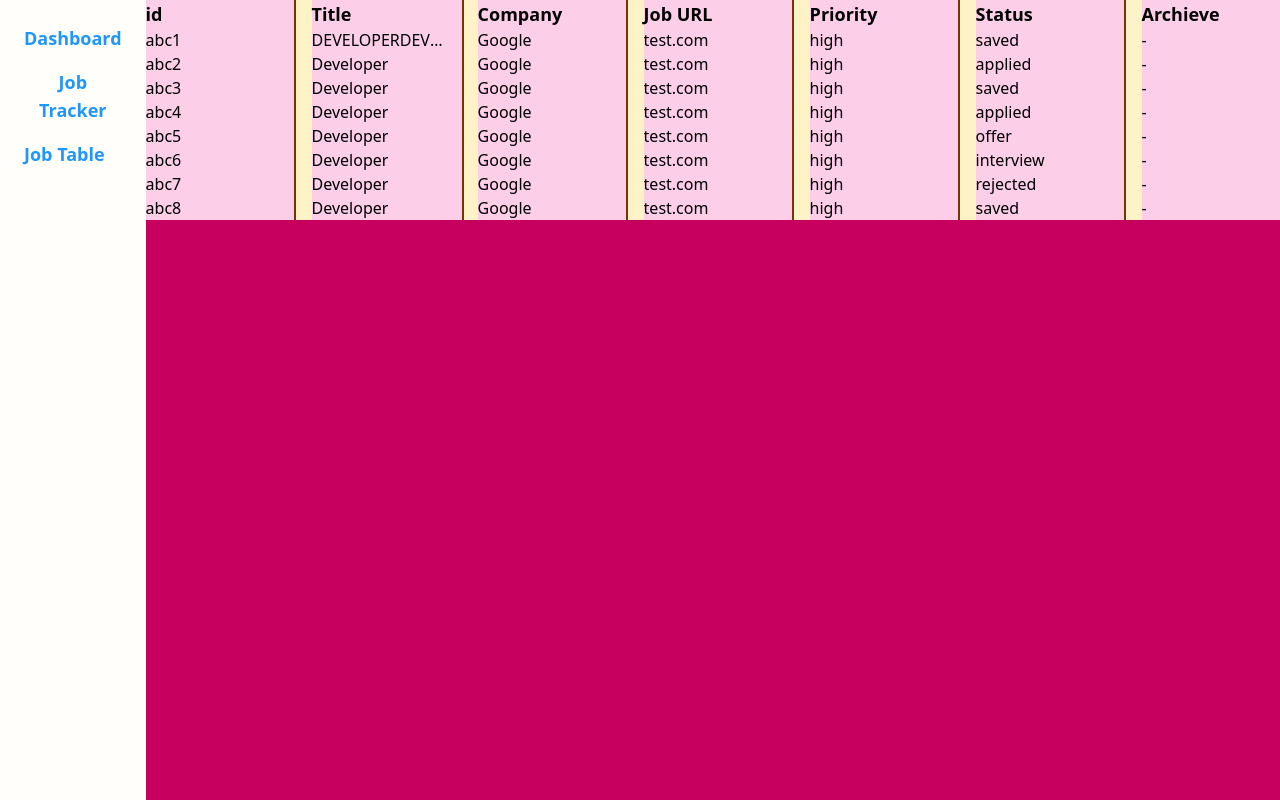
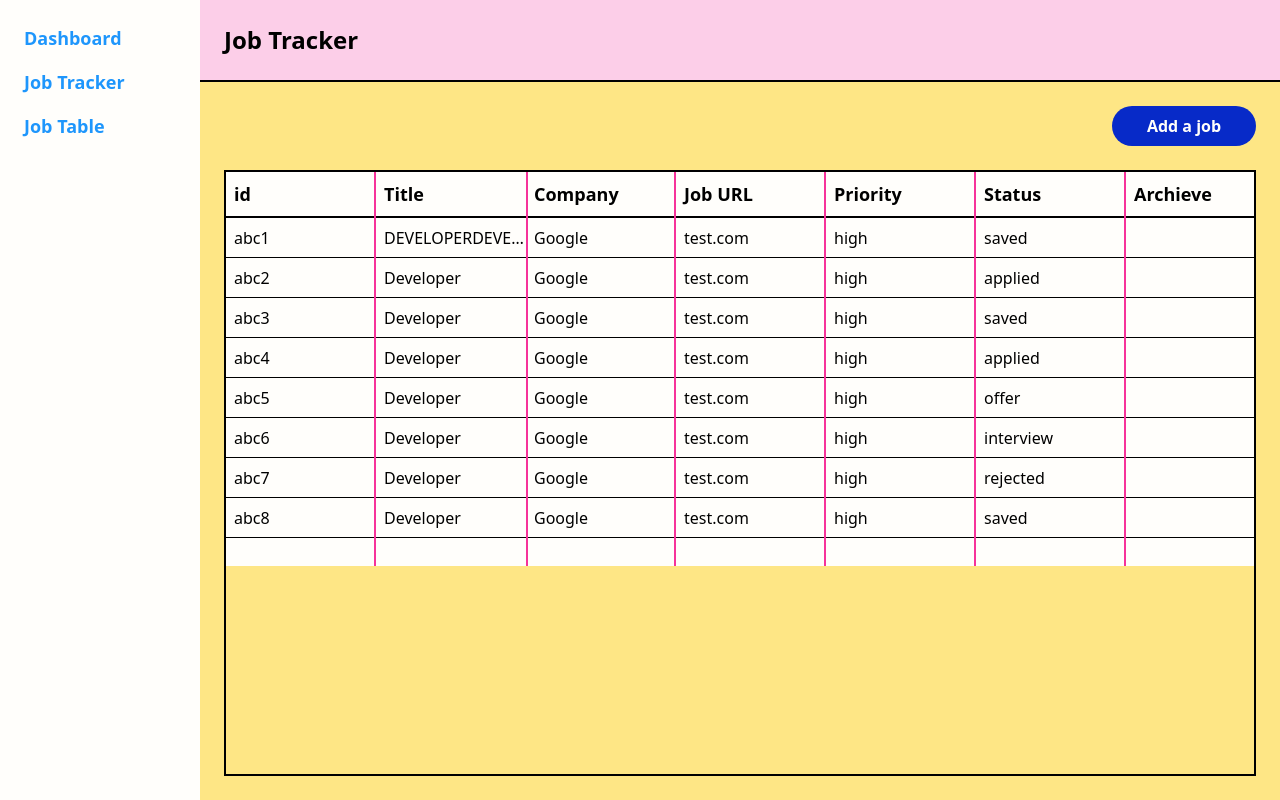
Before and after one commit to MayKhine/trkHire, a React (Vite) app: page /jobtable in a window 1280 px wide. Built offline with nearby package versions, Linux system fonts and the light colour scheme.

Commit message:
working on the table page

```diff
--- a/src/components/KanbanBoard/KanbanCard.tsx
+++ b/src/components/KanbanBoard/KanbanCard.tsx
@@ -15,14 +15,16 @@ export const KanbanCard = ({ colId, job }: KanbanCardProps) => {
       ref={setNodeRef}
       {...attributes}
       {...listeners}
-      className="bg-lightBlue1 p-3 rounded shadow cursor-grab hover:bg-lightBlue2 active:opacity-50"
+      className="bg-lightBlue1 p-3 rounded shadow cursor-grab hover:bg-lightBlue2 active:opacity-50 w-full"
       style={{
         transform: CSS.Transform.toString(transform),
         transition,
       }}
     >
       <div> {job.id}</div>
-      <div> {job.title}</div>
+      <div className="w-full overflow-hidden text-ellipsis whitespace-nowrap ">
+        {job.title}
+      </div>
       <div> {job.company}</div>
     </div>
   )
--- a/src/components/Menu/MenuBar.tsx
+++ b/src/components/Menu/MenuBar.tsx
@@ -3,8 +3,8 @@ import { MenuButton } from "./MenuButton"
 
 export const MenuBar = () => {
   return (
-    <div className="bg-offWhite w-50 p-4 flex items-start">
-      <nav>
+    <div>
+      <nav className="flex flex-col bg-offWhite items-start bg-pink min-w-50 p-4 h-full">
         <NavLink to="/">
           <MenuButton text="Dashboard" />
         </NavLink>
--- a/src/components/jobtable/JobTable.tsx
+++ b/src/components/jobtable/JobTable.tsx
@@ -5,30 +5,16 @@ import { columnsForJobTables, jobs } from "../../utils/data"
 export const JobTable = () => {
   // Handle resize stop event
   const onResizeStop = (width: number) => {
-    // const updatedItems = gridItems.map((item) => {
-    //   return { ...item, width: width } // Update the width of every item
-    // })
-
-    // setGridItems(updatedItems)
-    console.log("before", columnsForJobTables.width)
-
     columnsForJobTables.width = width
-    console.log(columnsForJobTables.width)
   }
 
   const jobKeys = Object.keys(jobs[0])
   console.log(jobKeys)
 
   return (
-    <div className="bg-offWhite w-full">
-      <div className="grid grid-flow-col gap-4 bg-amber-100 w-max">
-        {/* <div className="custom-handle text-amber-900 border-2 h-full pr-"></div> */}
-
-        {/* <div className="overflow-hidden min-w-0 w-30">
-          <div className="bg-amber-200 w-full  overflow-hidden text-ellipsis whitespace-nowrap block">
-            TESTTEST TEST
-          </div>
-        </div> */}
+    <div className="w-max">
+      <div className="bg-offWhite">
+        <div className="grid grid-flow-col w-max">
           {columnsForJobTables.columns.map((col, index) => {
             return (
               <ResizableJobItem
@@ -47,10 +33,10 @@ export const JobTable = () => {
                     return (
                       <div
                         key={job.id + jobIndex}
-                      className="w-full overflow-hidden text-ellipsis whitespace-nowrap"
+                        className="w-full overflow-hidden text-ellipsis whitespace-nowrap border-b-1 h-10 pl-2 pt-2"
                         style={{ width: "100%" }}
                       >
-                      {String(job[key] ?? "-")}
+                        {String(job[key] ?? "  ")}
                       </div>
                     )
                   })}
@@ -60,5 +46,6 @@ export const JobTable = () => {
           })}
         </div>
       </div>
+    </div>
   )
 }
--- a/src/components/jobtable/ResizableJobItem.tsx
+++ b/src/components/jobtable/ResizableJobItem.tsx
@@ -18,7 +18,7 @@ export const ResizableJobItem = ({
 }: ResizableJobItemProps) => {
   return (
     <ResizableBox
-      className="bg-pink-200 flex"
+      className="flex"
       key={id}
       width={width}
       axis="x"
@@ -27,11 +27,11 @@ export const ResizableJobItem = ({
       // maxConstraints={[500, 400]}
       onResizeStop={(_, data) => onResizeHandler(data.size.width)}
       handle={
-        <div className="custom-handle text-amber-900 border-r-2 h-full cursor-grab "></div>
+        <div className="custom-handle text-pink-500 border-r-2 h-full cursor-grab z-10"></div>
       }
     >
-      <div className="w-full pr-4">
-        <div className="text-lg font-bold">{text}</div>
+      <div className="w-full">
+        <div className="text-lg font-bold border-b-2 p-2">{text}</div>
         {children}
       </div>
     </ResizableBox>
--- a/src/components/pages/JobTablePg.tsx
+++ b/src/components/pages/JobTablePg.tsx
@@ -1,13 +1,43 @@
+import { useState } from "react"
 import { JobTable } from "../jobtable/JobTable"
+import { KanbanAddJobButton } from "../kanbanboard/KanbanAddJobButton"
 // import { Test } from "../jobtable/test"
 import { MenuBar } from "../menu/MenuBar"
+import { JobFormModal } from "../modals/JobFormModal"
+import { Button } from "../buttons/Button"
 
 export const JobTablePg = () => {
+  const [jobFormModalToggle, setJobFormModalToggle] = useState(false)
+
   return (
-    <div className="flex w-full h-full bg-amber-300">
+    <div className="flex h-screen">
       <MenuBar />
-      <div className="flex flex-col bg-pink-700 w-full gap-4">
-        <JobTable />
+      <div className="bg-pink-200 w-full h-full overflow-hidden flex flex-col">
+        <div className="text-2xl font-bold p-6 border-b-2">Job Tracker</div>
+        <div className="bg-amber-200 p-6 gap-6 flex flex-col h-full">
+          <div className="flex justify-end">
+            <Button
+              onClickHandler={() => {
+                setJobFormModalToggle(true)
+              }}
+              text="Add a job"
+            />
+          </div>
+
+          <div className="overflow-x-scroll max-w-[100%] h-full border-2">
+            <JobTable />
+          </div>
+        </div>
+        {jobFormModalToggle && (
+          <JobFormModal
+            onAddHandler={() => {
+              console.log("Tod o . add job")
+            }}
+            onCancleHandler={() => {
+              setJobFormModalToggle(false)
+            }}
+          ></JobFormModal>
+        )}
       </div>
     </div>
   )
--- a/src/utils/data.ts
+++ b/src/utils/data.ts
@@ -14,30 +14,92 @@ export const columnsForJobTables = {
     {
       id: "id",
       text: "id",
+      width: 150,
     },
     {
       id: "title",
       text: "Title",
+      width: 150,
     },
     {
       id: "company",
       text: "Company",
+      width: 150,
     },
     {
       id: "jobLink",
       text: "Job URL",
+      width: 150,
     },
     {
       id: "priority",
       text: "Priority",
+      width: 150,
     },
     {
       id: "status",
       text: "Status",
+      width: 150,
     },
     {
       id: "archieve",
       text: "Archieve",
+      width: 150,
+    },
+    {
+      id: "notes",
+      text: "Notes",
+      width: 150,
+    },
+    {
+      id: "salary",
+      text: "Salary",
+      width: 150,
+    },
+    {
+      id: "location",
+      text: "Location",
+      width: 150,
+    },
+    {
+      id: "type",
+      text: "Type",
+      width: 150,
+    },
+    {
+      id: "deadline",
+      text: "Deadline",
+      width: 150,
+    },
+    {
+      id: "appliedDate",
+      text: "Applied Date",
+      width: 150,
+    },
+    {
+      id: "followUpDate",
+      text: "Follow Up Date",
+      width: 150,
+    },
+    {
+      id: "contactName",
+      text: "Contact Name",
+      width: 150,
+    },
+    {
+      id: "contact",
+      text: "Contact",
+      width: 150,
+    },
+    {
+      id: "contactNotes",
+      text: "Contact Notes",
+      width: 150,
+    },
+    {
+      id: "interviews",
+      text: "Interviews",
+      width: 150,
     },
   ],
 }
--- a/src/utils/types.ts
+++ b/src/utils/types.ts
@@ -60,5 +60,5 @@ export type jobApplicationType = {
 
   interviews?: Array<interviewType>
 
-  offerDetails?: string // Offer Details (if applicable)
+  // offerDetails?: string // Offer Details (if applicable)
 }
```
Lines whose indentation alone changed are shown as unchanged.
